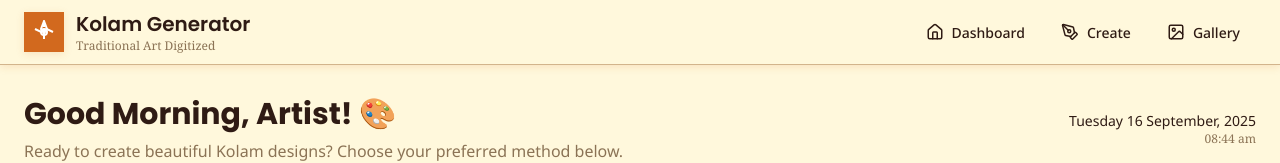
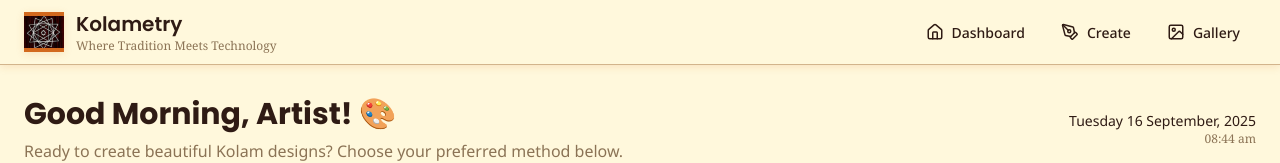
Before and after one commit to ananyap2024/symmetry_squad, a React (Vite) app: page / in a window 1280 px wide. Shown: the top 163 px of the page. Built offline with nearby package versions, Linux system fonts and the light colour scheme.

Commit message:
header modified

```diff
--- a/package.json
+++ b/package.json
@@ -85,9 +85,9 @@
     "@tailwindcss/typography": "^0.5.16",
     "@vitejs/plugin-react": "4.3.4",
     "autoprefixer": "10.4.2",
-    "postcss": "8.4.8",
+    "postcss": "^8.5.6",
     "tailwindcss": "3.4.6",
-    "vite": "5.0.0",
+    "vite": "^6.3.6",
     "vite-tsconfig-paths": "3.6.0"
   }
 }
--- a/src/components/ui/Header.jsx
+++ b/src/components/ui/Header.jsx
@@ -39,26 +39,14 @@ const Header = () => {
         {/* Logo */}
         <Link to="/dashboard" className="flex items-center space-x-3 hover:opacity-80 transition-opacity duration-300">
   <div className="w-10 h-10 bg-primary rounded-lg flex items-center justify-center shadow-warm">
-            <svg
-              viewBox="0 0 24 24"
-              className="w-6 h-6 text-primary-foreground"
-              fill="none"
-              stroke="currentColor"
-              strokeWidth="2"
-            >
-              <circle cx="12" cy="12" r="3" />
-              <path d="M12 1v6m0 6v6" />
-              <path d="m21 12-6-3-6 3-6-3" />
-              <path d="M12 1L9 9l3 3 3-3z" />
-              <circle cx="12" cy="12" r="1" fill="currentColor" />
-            </svg>
+    <img src="src\logo.png" alt="Kolametry Logo" className="w-10 h-10 object-contain" />
   </div>
   <div className="hidden sm:block">
     <h1 className="text-xl font-heading font-semibold text-foreground">
-              Kolam Generator
+      Kolametry
     </h1>
     <p className="text-xs text-muted-foreground font-caption">
-              Traditional Art Digitized
+      Where Tradition Meets Technology
     </p>
   </div>
 </Link>
```
Also changed, not shown: src/logo.png (added). Lines whose indentation alone changed are shown as unchanged.
